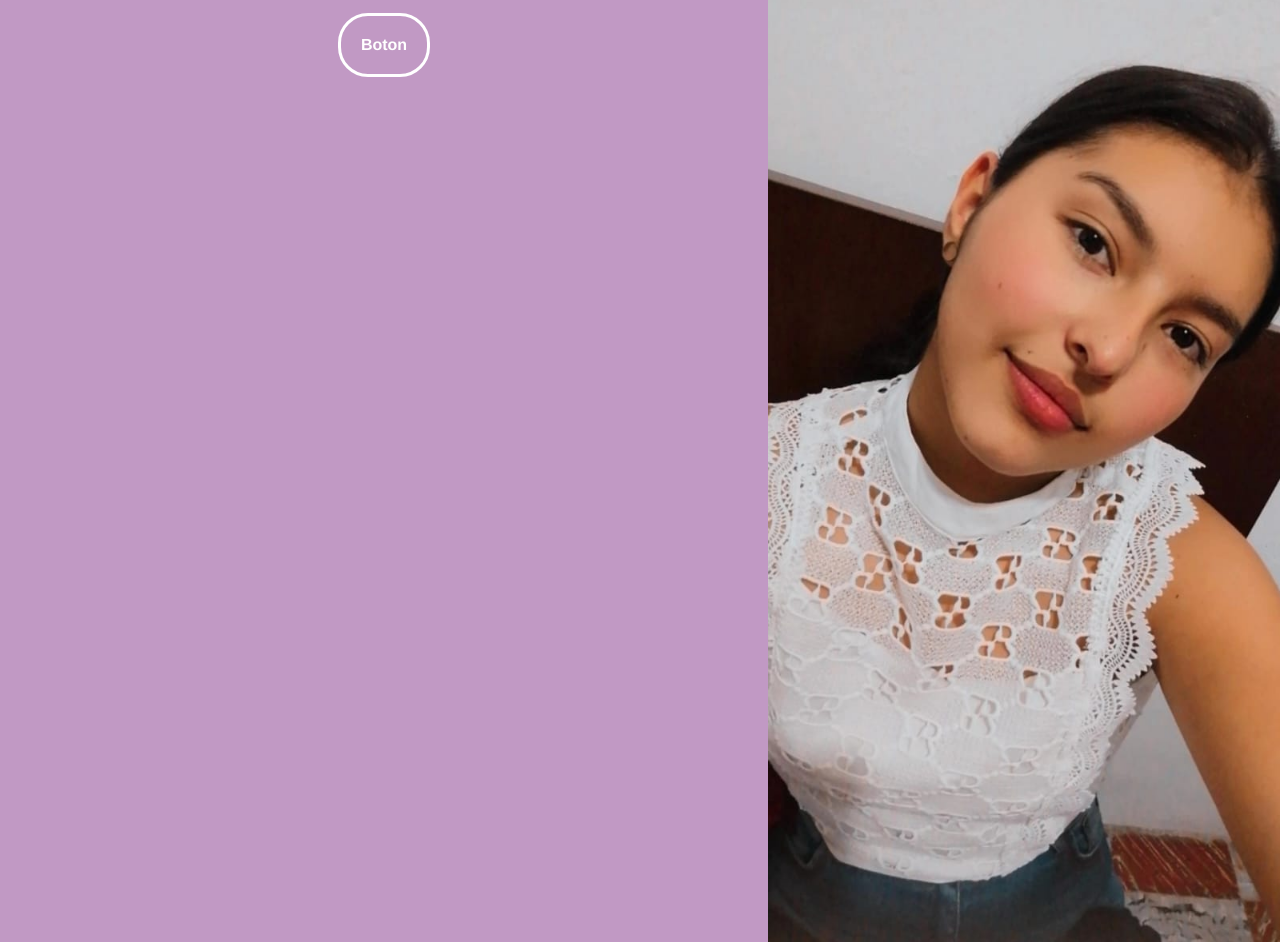
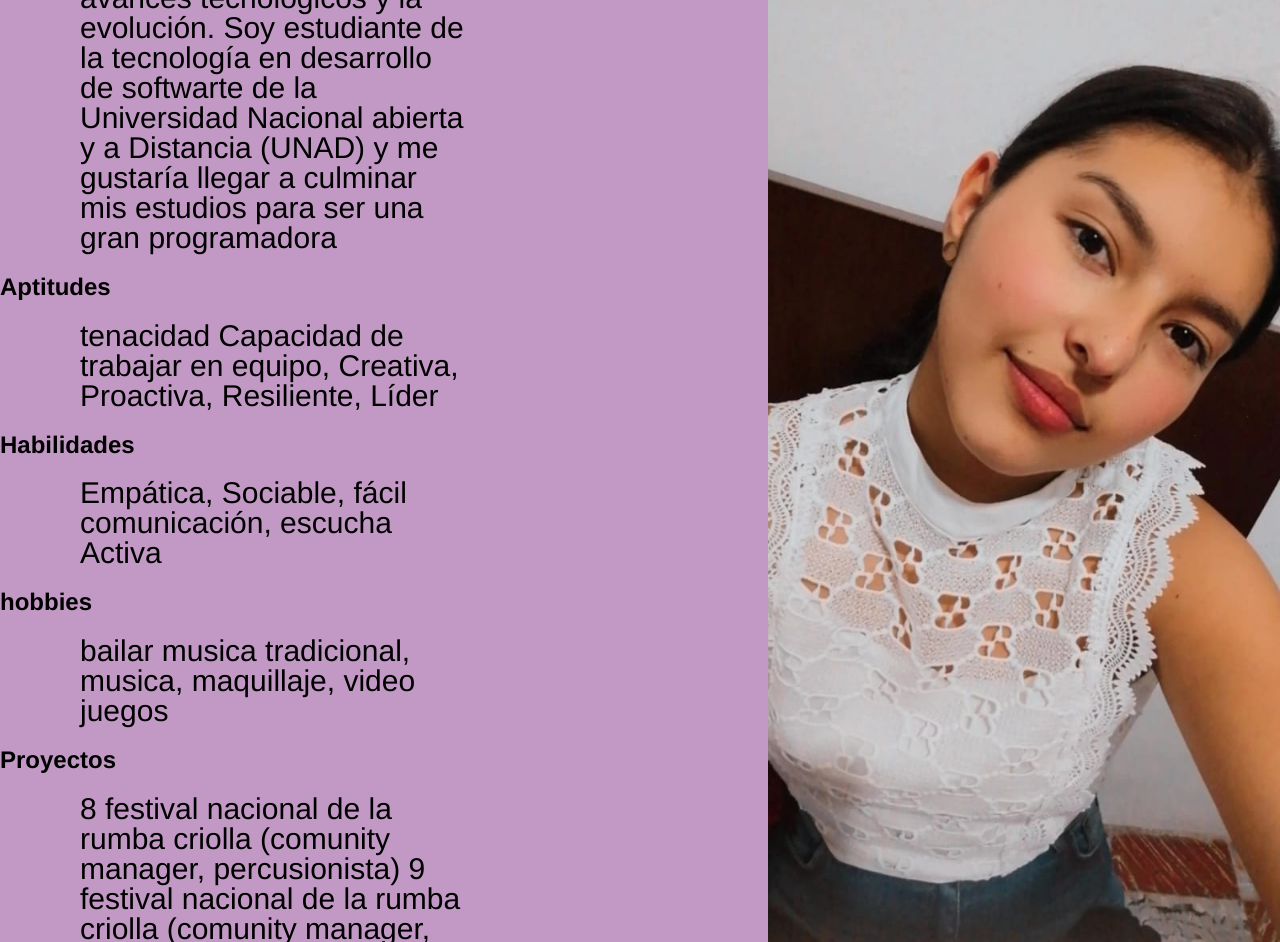
Before and after one commit to Lau-09/Lau-09.github.io, a plain HTML site: page Mi_cv/index.html in a window 1280 px wide. Shown: the part 145-1087 px from the top of the page. Drawn offline with Linux system fonts and the light colour scheme.

Commit message:
Este es mi cv

```diff
--- a/Mi_cv/index.html
+++ b/Mi_cv/index.html
@@ -12,9 +12,35 @@
     <section id="pantalla-dividida">
         <div class="izquierda">
             <h1><span class="creative">Laura Valentina Gallego Gómez</span></h1>
-            <p>Tengo 19 años, soy de Fresno Tolima</p>
+            <p>Soy una joven de 19 años a la que le apasiona los avances tecnológicos y la evolución.
+                Soy estudiante de la tecnología en desarrollo de softwarte de la Universidad Nacional abierta y a Distancia (UNAD) y me gustaría llegar a culminar mis estudios para ser una gran programadora
+                </p>
+                <h2><span class="titulos"></span>Aptitudes</h2>
+                    <p>tenacidad
+                    Capacidad de trabajar en equipo,
+                    Creativa,
+                    Proactiva,
+                    Resiliente,
+                    Líder
+                    </p>
+                    <h2><span class="titulos"></span>Habilidades</h2>
+                    <p>Empática,
+                    Sociable,
+                    fácil comunicación,
+                    escucha Activa
+                    </p>
+                    <h2><span class="hobbies"></span>hobbies</h2>
+                    <p>bailar musica tradicional,
+                        musica,
+                        maquillaje,
+                        video juegos
+                    </p>
+                    <h2><span class="proyectos"></span>Proyectos</h2>
+                    <p>8 festival nacional de la rumba criolla (comunity manager, percusionista)
+                        9 festival nacional de la rumba criolla (comunity manager, maestra de danzas)
+                    </p>
             <div class="link">
-                <a href="">Boton</a>
+                <a href="mailto:casasgomezlauravalentina@gmail.com">Contactame</a>
             </div>
         </div>
         <div class="derecha">
--- a/Mi_cv/style.css
+++ b/Mi_cv/style.css
@@ -25,7 +25,8 @@ body{
 }
 
 .creative{
-    color: #fff;
+    display: flex;
+    color: #fff;justify-content: center;
 }
 
 .h1{
@@ -59,3 +60,21 @@ a{
 .link {
     text-align: center;
 }
+
+.titulos{
+    display: flex;
+    color: #fff;
+    justify-content: center;
+}
+
+.hobbies{
+    display: flex;
+    color: #fff;
+    justify-content: center;
+}
+
+.proyectos{
+    display: flex;
+    color: #fff;
+    justify-content: center;
+}
```
